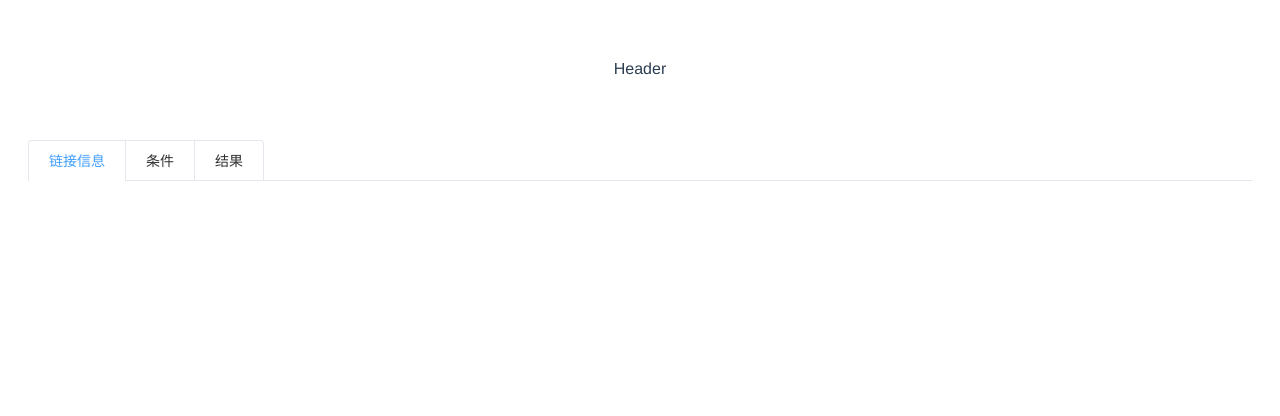
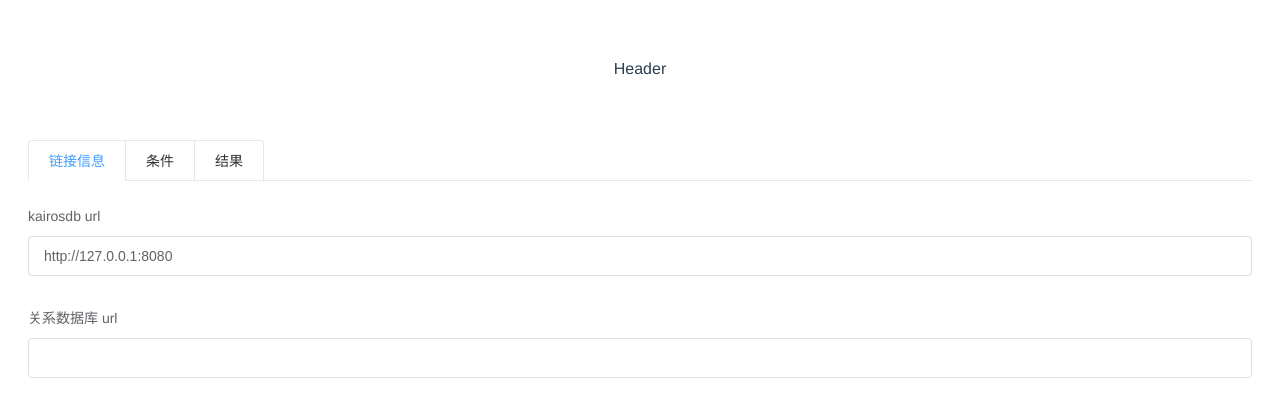
Before and after one commit to fdxxw/kclient, a Vue app in the folder frontend/: page /#/ in a window 1280 px wide. Shown: the top 416 px of the page. Built offline with nearby package versions, Linux system fonts and the light colour scheme; no server answers.

Commit message:
加上全局变量和工具, kairosdb的url可页面设置

```diff
--- a/frontend/src/components/GroupBy.vue
+++ b/frontend/src/components/GroupBy.vue
@@ -51,7 +51,7 @@
                 this.options.length = 0;
                 let defaultWidth = 20;
                 var json = {"metrics":[{"tags":{},"name": metricName}],"plugins":[],"cache_time":0,"start_absolute":0};
-                this.$http.post(this.$url + '/api/v1/datapoints/query/tags', json).then(response => {
+                this.$util.axios.post(this.$kdb.url + '/api/v1/datapoints/query/tags', json).then(response => {
                     var tags = response.data.queries[0].results[0].tags;
                     for(var key in tags) {
                         /*if(key.length > defaultWidth) {
--- a/frontend/src/components/Index.vue
+++ b/frontend/src/components/Index.vue
@@ -16,7 +16,7 @@
 
 <script>
 
-  import tabPane from './tabPane';
+  import tabPane from './TabPane';
 
   export default {
       components: {
--- /dev/null
+++ b/frontend/src/components/LinkInfo.vue
@@ -0,0 +1,45 @@
+<template>
+    <el-form>
+        <el-form-item label="kairosdb url">
+            <el-input v-model="kdb.url" @change="change"></el-input>
+        </el-form-item>
+        <el-form-item label="关系数据库 url">
+            <el-input v-model="rdb.url"></el-input>
+        </el-form-item>
+    </el-form>
+</template>
+
+<script>
+    import Bus from '../bus';
+    export default {
+        name: "LinkInfo",
+
+        data() {
+            return {
+                //kairosdb url
+                kdb: {
+                    url: this.$kdb.url,
+                },
+                //关系数据库 url
+                rdb: {
+                    url: this.$rdb.url,
+                },
+            }
+        },
+
+        created() {
+
+        },
+
+        methods: {
+            change: function () {
+                this.$kdb.url = this.kdb.url;
+                Bus.$emit("change-kdb")
+            }
+        }
+    }
+</script>
+
+<style scoped>
+
+</style>
--- a/frontend/src/components/Metric.vue
+++ b/frontend/src/components/Metric.vue
@@ -29,15 +29,21 @@
             }
         },
 
+        created() {
+            Bus.$on("change-kdb", ()=> {
+                this.getMetric();
+            })
+        },
+
         mounted() {
             this.getMetric();
         },
 
         methods: {
             getMetric: function () {
-
+                this.options = [];
                 var defaultWidth = 20;
-                this.$http.get(this.$url + '/api/v1/metricnames').then(response => {
+                this.$util.axios.get(this.$kdb.url + '/api/v1/metricnames').then(response => {
                     var o = null;
                     for(var i = 0; o = response.data.results[i++];) {
                         if(o.length > defaultWidth) {
--- a/frontend/src/components/tabPane.vue
+++ b/frontend/src/components/TabPane.vue
@@ -2,6 +2,7 @@
     <el-tabs v-model="activeName" type="card" @tab-click="handleClick">
         <el-tab-pane label="链接信息" name="urlInfo">
 
+            <link-info></link-info>
         </el-tab-pane>
         <el-tab-pane label="条件" name="condition">
             <el-form :inline="true" label-position="left">
@@ -32,6 +33,7 @@
     import Table from "./Table"
     import GroupBy from "./GroupBy"
     import Where from './Where'
+    import LinkInfo from './LinkInfo';
     import Bus from '../bus'
     export default {
         name: 'tabPane',
@@ -41,6 +43,7 @@
             'data-table': Table,
             'group-by': GroupBy,
             'where': Where,
+            'link-info': LinkInfo,
         },
         data() {
             return {
@@ -120,7 +123,7 @@
                 this.endDate.setMilliseconds(0);
                 json['start_absolute'] = this.startDate.getTime();
                 json['end_absolute'] = this.endDate.getTime();
-                this.$http.post(this.$url + '/api/v1/datapoints/query',json).then((response)=> {
+                this.$util.axios.post(this.$kdb.url + '/api/v1/datapoints/query',json).then((response)=> {
                     console.log(response);
                     let results = response.data.queries[0].results;
                     let o;
@@ -136,7 +139,7 @@
                                 for(let key in o.tags) {
                                     dataPoint[key + ''] = o.tags[key + ''][0];
                                 }
-                                dataPoint['date'] = this.$moment(new Date(value[0])).format('YYYY-MM-DD HH:mm:ss.SSS');
+                                dataPoint['date'] = this.$util.moment(new Date(value[0])).format('YYYY-MM-DD HH:mm:ss.SSS');
                                 dataPoint['value'] = value[1];
                                 dataPoints.push(dataPoint)
                             }
--- /dev/null
+++ b/frontend/src/config.js
@@ -0,0 +1,9 @@
+var kdb = {
+    url: 'http://127.0.0.1:8080',
+};
+
+var rdb = {
+    url: '',
+};
+
+export {kdb, rdb}
--- a/frontend/src/main.js
+++ b/frontend/src/main.js
@@ -5,14 +5,12 @@ import ElementUI from 'element-ui';
 import 'element-ui/lib/theme-chalk/index.css';
 import App from './App';
 import router from './router';
-import moment from 'moment'
+import {kdb, rdb} from './config';
+import util from './util'
 
-import axios from "axios";
-
-Vue.prototype.$http = axios;
-
-Vue.prototype.$url = 'http://192.168.13.110:8080';
-Vue.prototype.$moment = moment;
+Vue.prototype.$kdb = kdb;
+Vue.prototype.$rdb = rdb;
+Vue.prototype.$util = util;
 
 Vue.config.productionTip = false;
 Vue.use(ElementUI);
--- /dev/null
+++ b/frontend/src/util.js
@@ -0,0 +1,9 @@
+import moment from "moment/moment";
+import axios from "axios/index";
+
+var util = {
+    moment: moment,
+    axios: axios
+};
+
+export default util;
```
